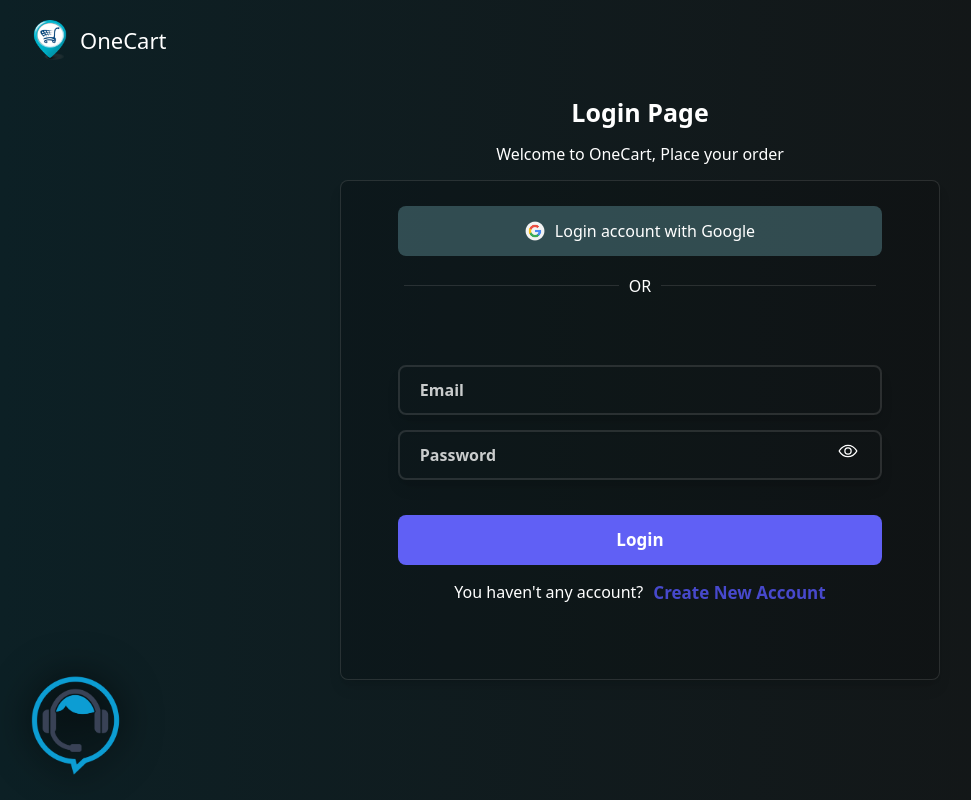
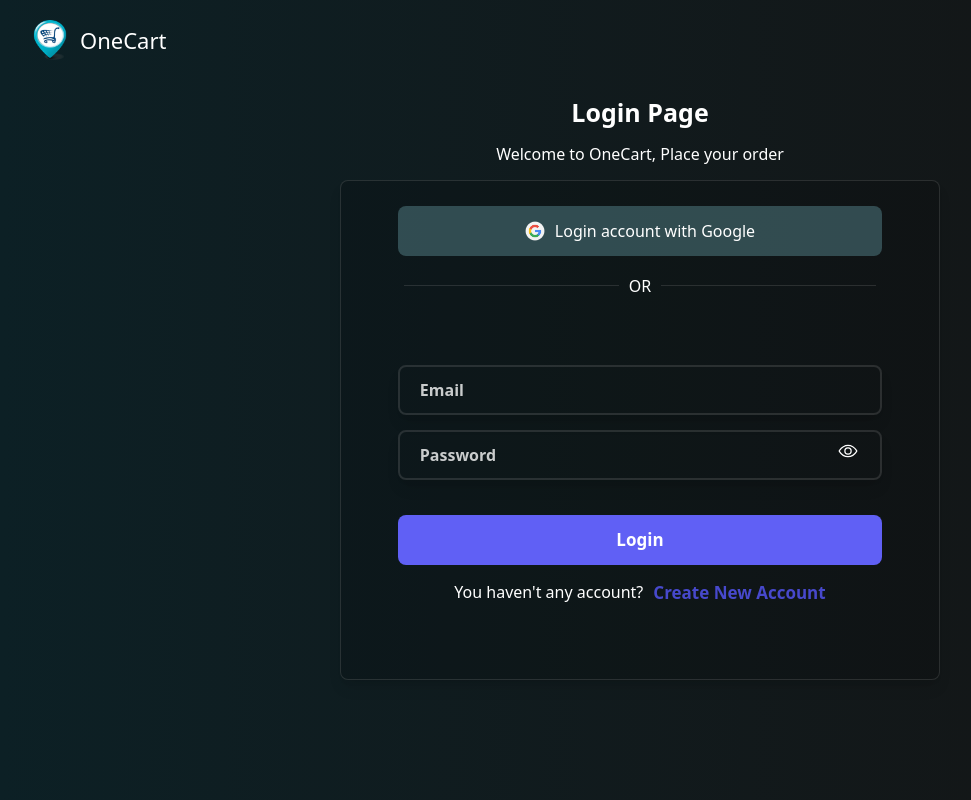
Before and after one commit to Kratik-Sen/One-Cart, a React (Vite) app in the folder frontend/: page /login in a window 1280 px wide. Shown: the whole page, without its empty margins (0-971 px from the left). Built offline with nearby package versions, Linux system fonts and the light colour scheme; no server answers.

Commit message:
Update App.jsx

```diff
--- a/frontend/src/App.jsx
+++ b/frontend/src/App.jsx
@@ -67,7 +67,8 @@
         <Route path='*' element={<NotFound/>}/>
 
    </Routes>
-   <Ai/>
+       {userData && <Ai />}
+
    </>
   )
 }
```
